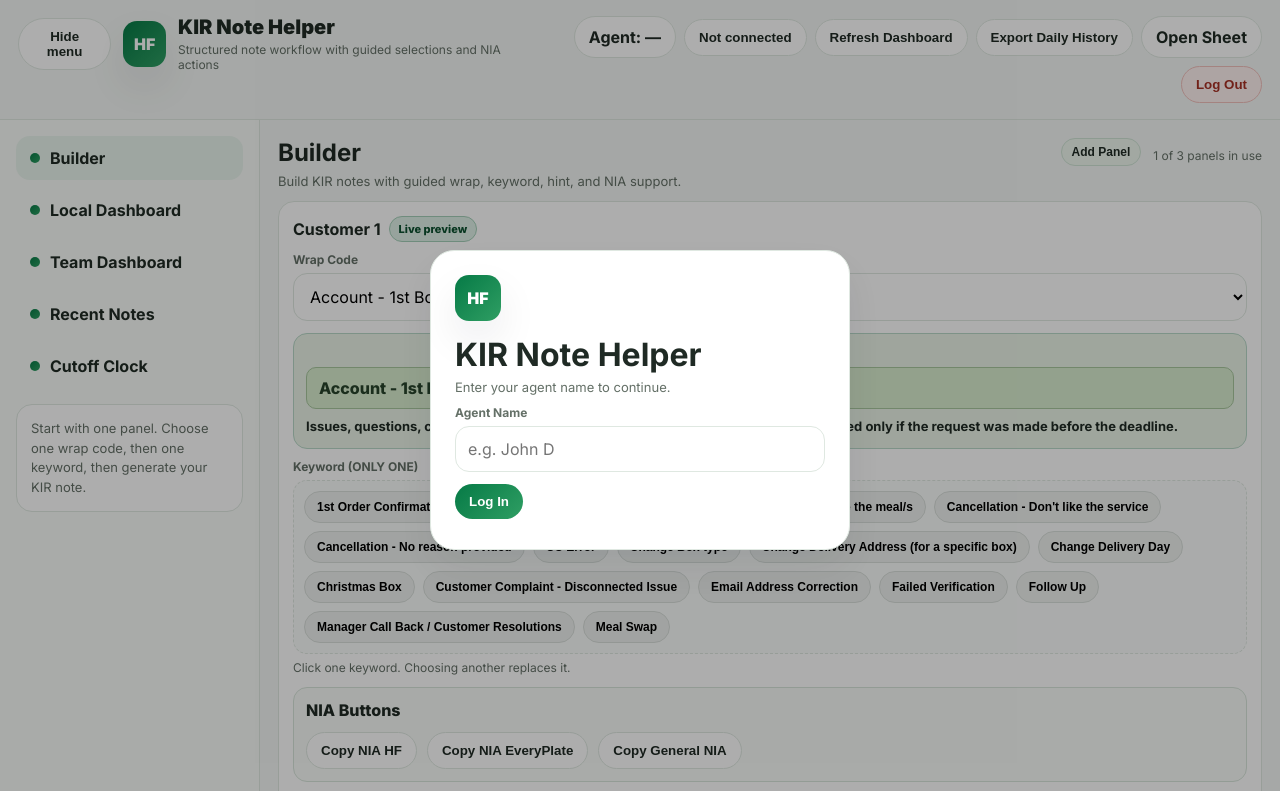
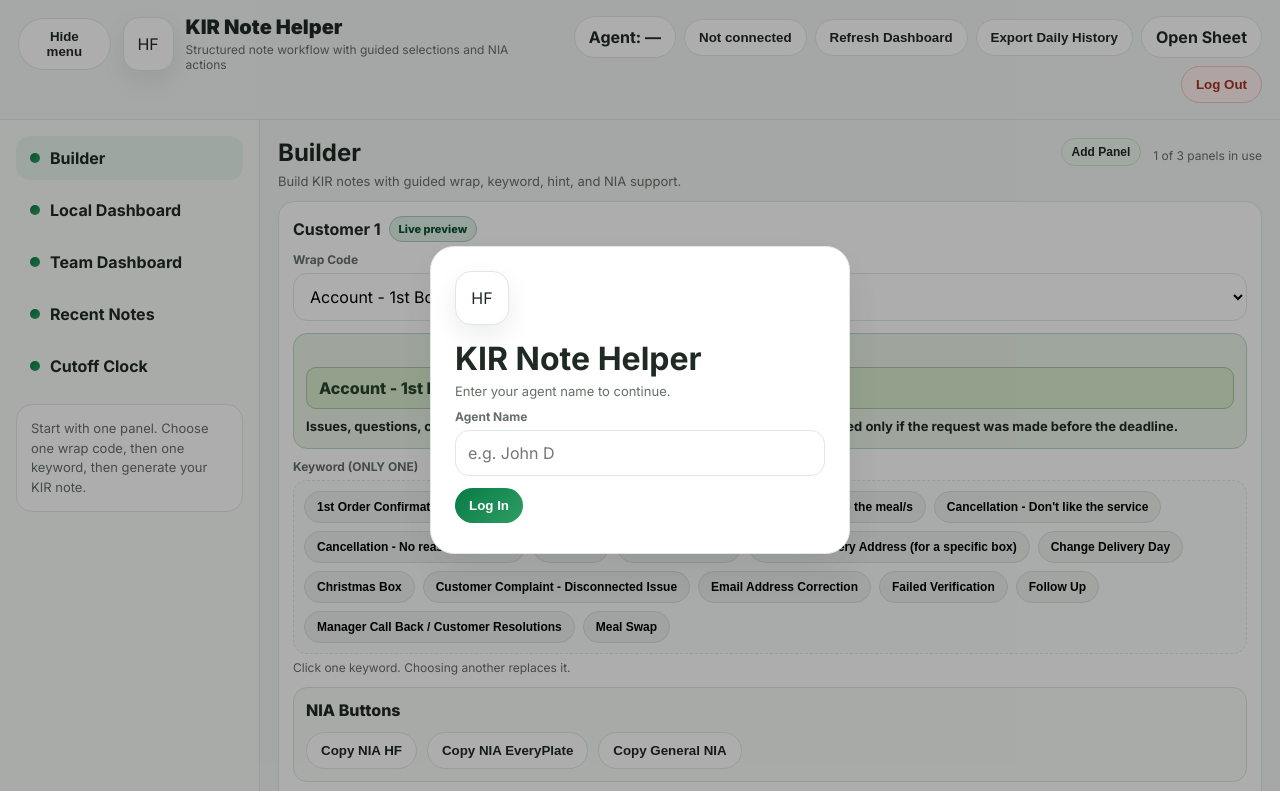
Before and after one commit to kirnotes/test, a plain HTML site: page index.html in a window 1280 px wide. Shown: the top 791 px of the page. Drawn offline with Linux system fonts and the light colour scheme; no server answers.

Commit message:
Update styles.css

```diff
--- a/styles.css
+++ b/styles.css
@@ -41,15 +41,24 @@
 }
 
 .brand-icon{
-  width:46px;
-  height:46px;
-  border-radius:14px;
-  display:grid;
-  place-items:center;
-  font-weight:900;
-  color:#fff;
-  background:linear-gradient(135deg,var(--hf-green),var(--hf-green-2));
-  box-shadow:var(--shadow);
+  width:54px;
+  height:54px;
+  border-radius:16px;
+  display:flex;
+  align-items:center;
+  justify-content:center;
+  background:#fff;
+  border:1px solid #dfe8e1;
+  box-shadow:0 10px 24px rgba(16,24,40,.08);
+  overflow:hidden;
+  padding:7px;
+}
+
+.brand-logo{
+  width:100%;
+  height:100%;
+  object-fit:contain;
+  display:block;
 }
 
 .brand-title{
@@ -97,10 +106,18 @@
   min-height:calc(100vh - 79px);
 }
 
+.layout.sidebar-hidden{
+  grid-template-columns:1fr;
+}
+
 .sidebar{
   border-right:1px solid var(--line);
   padding:16px;
   background:#f8fbf8;
+}
+
+.sidebar.is-hidden{
+  display:none;
 }
 
 .nav{
@@ -865,7 +882,6 @@
     border-right:none;
     border-bottom:1px solid var(--line);
   }
-  .sidebar.is-hidden{display:none}
   .main{padding:14px}
   .kpis,
   .grid2,
```
